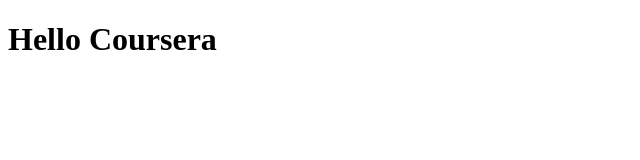
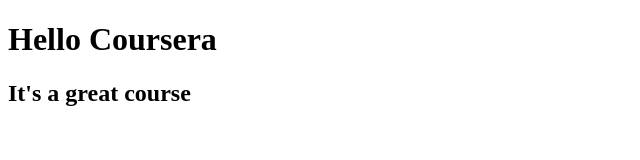
Before and after one commit to himal-rana/coursera-teset, a plain HTML site: page site/index.html in a window 1280 px wide. Shown: the whole page, without its empty margins (0-640 px from the left). Drawn offline with Linux system fonts and the light colour scheme.

Commit message:
Small addition to our page content

```diff
--- a/site/index.html
+++ b/site/index.html
@@ -7,5 +7,6 @@
 </head>
 <body>
 <h1>Hello Coursera</h1>
+<h2>It's a great course</h2>
 </body>
 </html>
```
